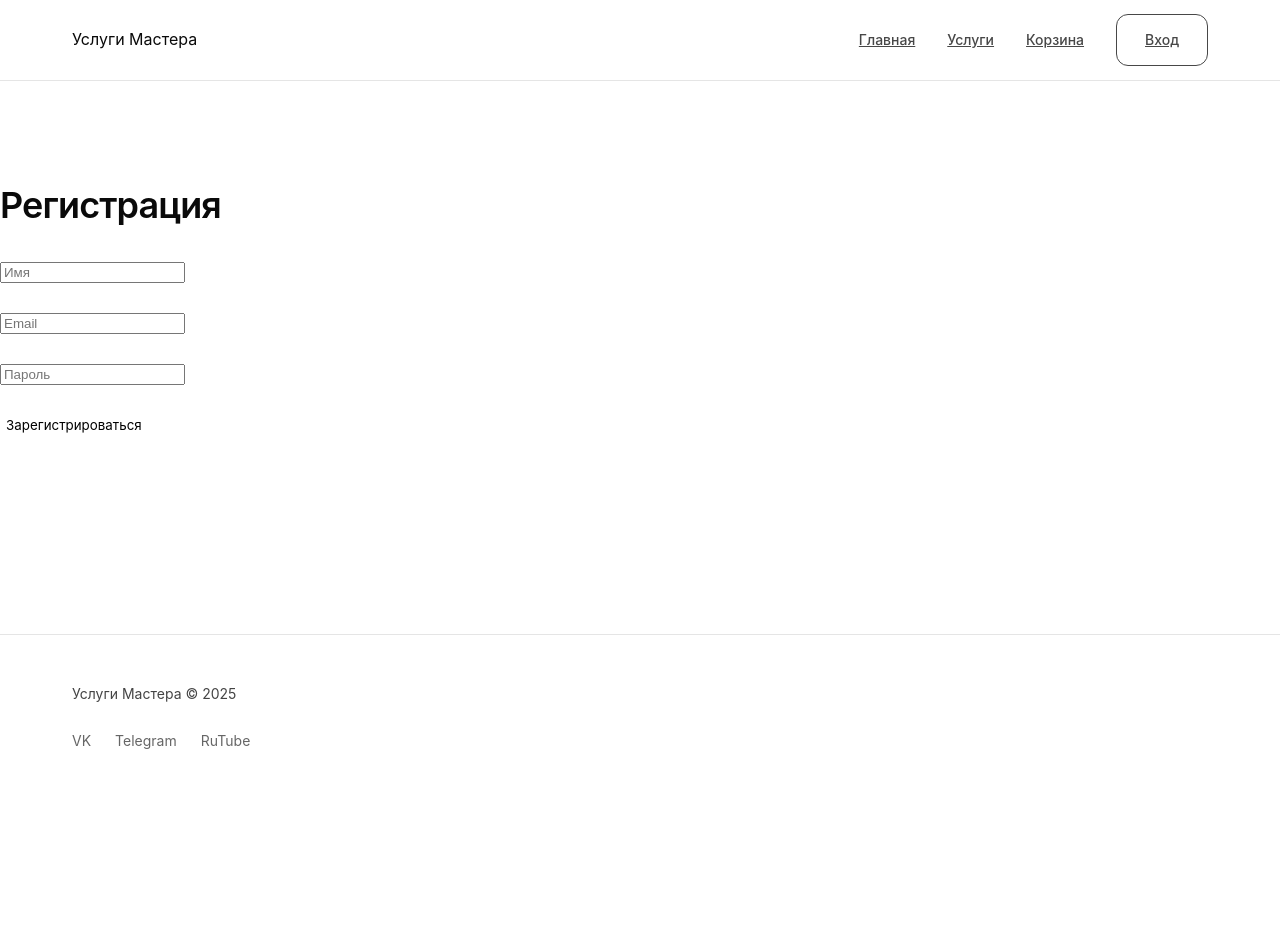
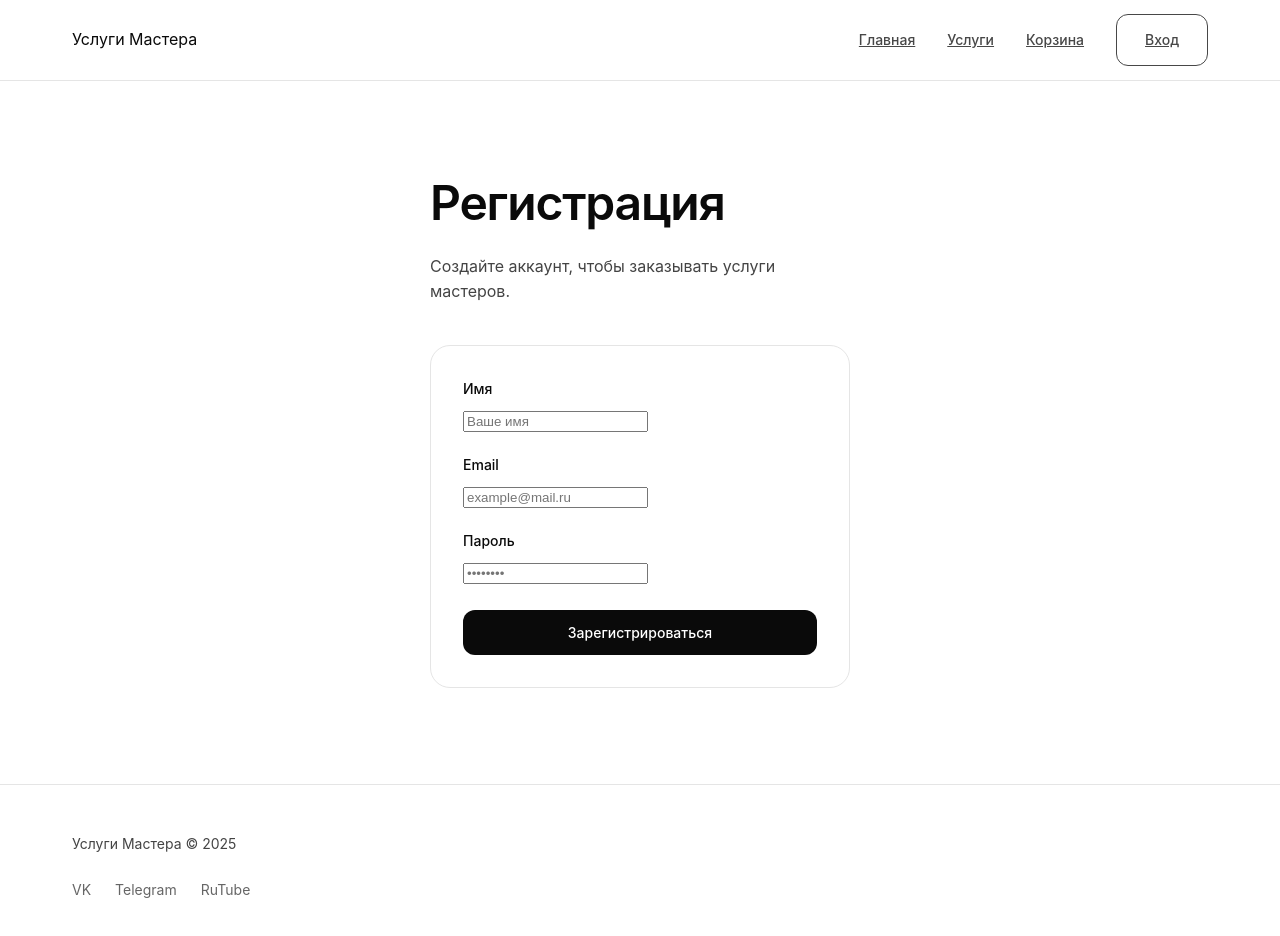
Before and after one commit to darkovvv/site, a Next.js app in the folder frontend/: page /auth/register in a window 1280 px wide. Shown: the top 936 px of the page. Before the commit the page ends 800 px from the top, so only its background shows below. Built offline with nearby package versions, Linux system fonts and the light colour scheme.

Commit message:
Update page.jsx

```diff
--- a/frontend/app/auth/register/page.jsx
+++ b/frontend/app/auth/register/page.jsx
@@ -1,17 +1,67 @@
 export default function RegisterPage() {
   return (
     <section>
-      <h2>Регистрация</h2>
+      <div className="container">
+        <div
+          style={{
+            maxWidth: "420px",
+            margin: "0 auto",
+          }}
+        >
+          {/* Header */}
+          <h1>Регистрация</h1>
+          <p>
+            Создайте аккаунт, чтобы заказывать услуги мастеров.
+          </p>
 
-      <form>
-        <input type="text" placeholder="Имя" />
-        <br /><br />
-        <input type="email" placeholder="Email" />
-        <br /><br />
-        <input type="password" placeholder="Пароль" />
-        <br /><br />
-        <button type="submit">Зарегистрироваться</button>
-      </form>
+          {/* Form */}
+          <div
+            className="card"
+            style={{ marginTop: "40px" }}
+          >
+            <form>
+              <div style={{ marginBottom: "20px" }}>
+                <label style={labelStyle}>Имя</label>
+                <input
+                  type="text"
+                  placeholder="Ваше имя"
+                />
+              </div>
+
+              <div style={{ marginBottom: "20px" }}>
+                <label style={labelStyle}>Email</label>
+                <input
+                  type="email"
+                  placeholder="example@mail.ru"
+                />
+              </div>
+
+              <div style={{ marginBottom: "24px" }}>
+                <label style={labelStyle}>Пароль</label>
+                <input
+                  type="password"
+                  placeholder="••••••••"
+                />
+              </div>
+
+              <button
+                type="submit"
+                className="btn-primary"
+                style={{ width: "100%" }}
+              >
+                Зарегистрироваться
+              </button>
+            </form>
+          </div>
+        </div>
+      </div>
     </section>
   );
 }
+
+const labelStyle = {
+  display: "block",
+  fontSize: "14px",
+  fontWeight: 500,
+  marginBottom: "8px",
+};
```
